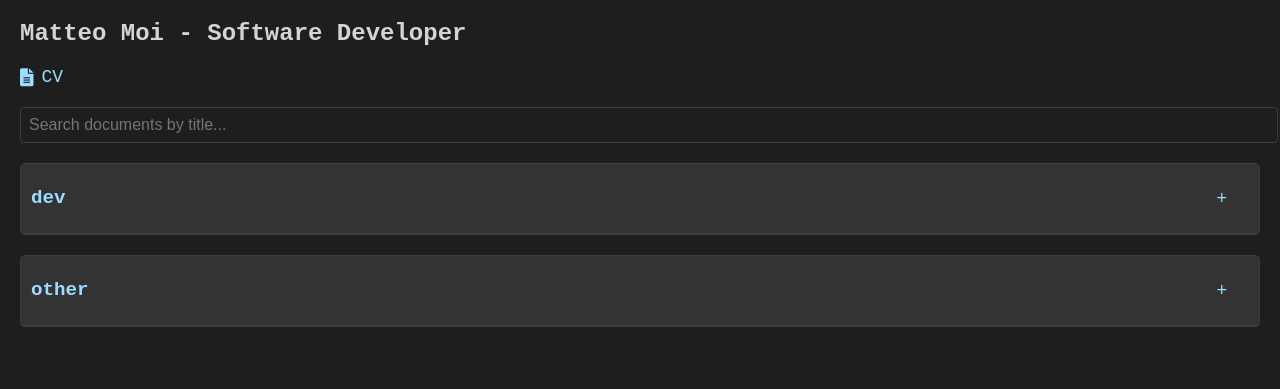
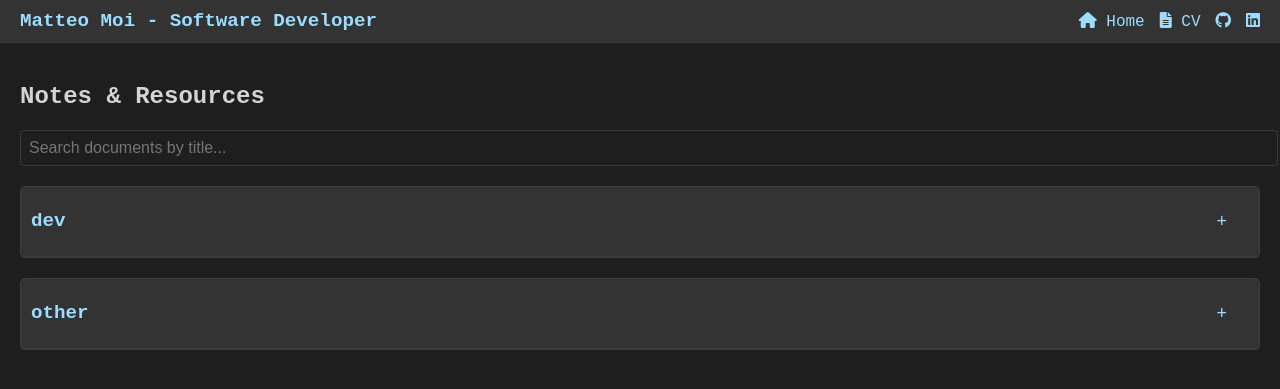
Before and after one commit to Jok98/Jok98.github.io, a Jekyll site: the page built from index.html, in a window 1280 px wide. Shown: the top 389 px of the page. Built offline with Jekyll 4.4.1, drawn with Linux system fonts in a browser that asks for light colours.

Commit message:
Enhance navigation and layout styling

```diff
--- a/_layouts/default.html
+++ b/_layouts/default.html
@@ -5,18 +5,22 @@
     <meta name="viewport" content="width=device-width, initial-scale=1.0">
     <title>{{ page.title }}</title>
     <link rel="stylesheet" href="/assets/css/default_style.css">
+    <link rel="stylesheet" href="https://cdnjs.cloudflare.com/ajax/libs/font-awesome/6.0.0-beta3/css/all.min.css">
 </head>
 <body>
 <header>
-    <h3>Matteo Moi - Software Developer</h3>
-    <p>
-        <a href="https://github.com/Jok98" target="_blank">GitHub</a> |
-        <a href="https://www.linkedin.com/in/matteo-moi/" target="_blank">LinkedIn</a>
-    </p>
-    <div>
-        <button onclick="window.location.href='/index.html'">/home</button>
-    </div>
+    <nav class="navbar">
+        <a href="/" class="nav-logo">Matteo Moi - Software Developer</a>
+        <div class="nav-links">
+            <a href="/" class="nav-link"><i class="fas fa-home"></i> Home</a>
+            <a href="/cv" class="nav-link"><i class="fas fa-file-alt"></i> CV</a>
+            <a href="https://github.com/Jok98" target="_blank" class="nav-link"><i class="fab fa-github"></i></a>
+            <a href="https://www.linkedin.com/in/matteo-moi/" target="_blank" class="nav-link"><i class="fab fa-linkedin"></i></a>
+        </div>
+    </nav>
 </header>
-{{ content }}
+<main>
+    {{ content }}
+</main>
 </body>
 </html>
--- a/assets/css/default_style.css
+++ b/assets/css/default_style.css
@@ -2,7 +2,41 @@ body {
     font-family: 'Courier New', Courier, monospace;
     background-color: #1e1e1e;
     color: #d4d4d4;
-    margin: 20px;
+    margin: 0;
+}
+
+main {
+    padding: 20px;
+}
+
+.navbar {
+    display: flex;
+    justify-content: space-between;
+    align-items: center;
+    padding: 10px 20px;
+    background-color: #333333;
+    border-bottom: 1px solid #3c3c3c;
+}
+
+.nav-logo {
+    color: #9cdcfe;
+    text-decoration: none;
+    font-size: 1.2em;
+    font-weight: bold;
+}
+
+.nav-links {
+    display: flex;
+    gap: 15px;
+}
+
+.nav-link {
+    color: #9cdcfe;
+    text-decoration: none;
+}
+
+.nav-link:hover {
+    color: #007acc;
 }
 
 .section {
--- a/index.html
+++ b/index.html
@@ -1,26 +1,13 @@
-<!DOCTYPE html>
-<html lang="en">
-<head>
-    <meta charset="UTF-8">
-    <meta name="viewport" content="width=device-width, initial-scale=1.0">
-    <title>Jok98</title>
-    <!-- My CSS -->
-    <link rel="stylesheet" href="assets/css/default_style.css">
-    <!-- remote css -->
-    <link rel="stylesheet" href="https://cdnjs.cloudflare.com/ajax/libs/font-awesome/6.0.0-beta3/css/all.min.css">
-</head>
-<body>
-<h2>Matteo Moi - Software Developer</h2>
-<a href="/cv" target="_blank" class="cv-link">
-    <i class="fas fa-file-alt"></i> CV
-</a>
+---
+layout: default
+title: Jok98
+---
+
+<h2>Notes & Resources</h2>
+
 <div id="search-container">
     <input type="text" id="search-input" placeholder="Search documents by title...">
     <div id="search-results"></div>
 </div>
-<!-- Sections will be dynamically added here -->
 <div id="sections-container"></div>
-<!-- Scripts -->
 <script src="assets/script/script.js"></script>
-</body>
-</html>
```
Also changed, not shown: _layouts/cv.html (+12 -1 lines), assets/script/script.js (line endings or trailing spaces).
